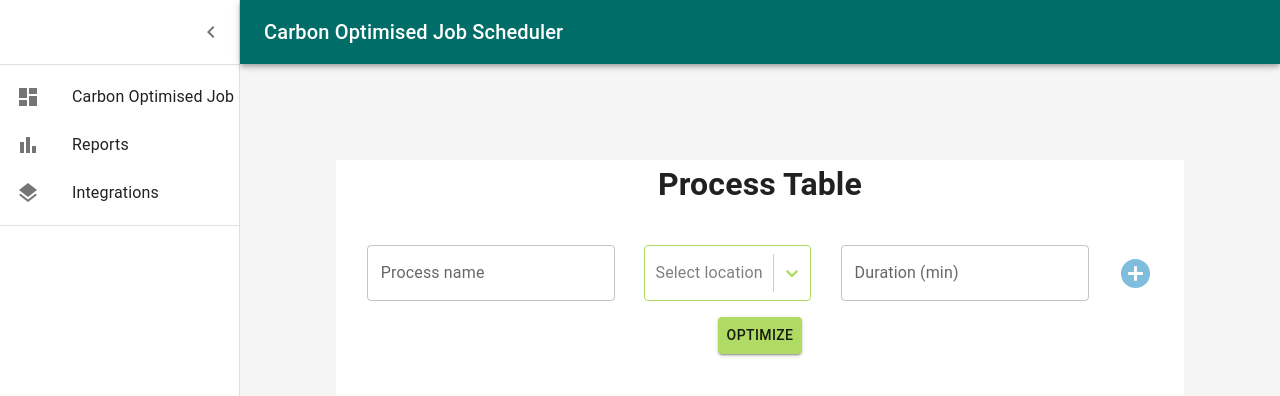
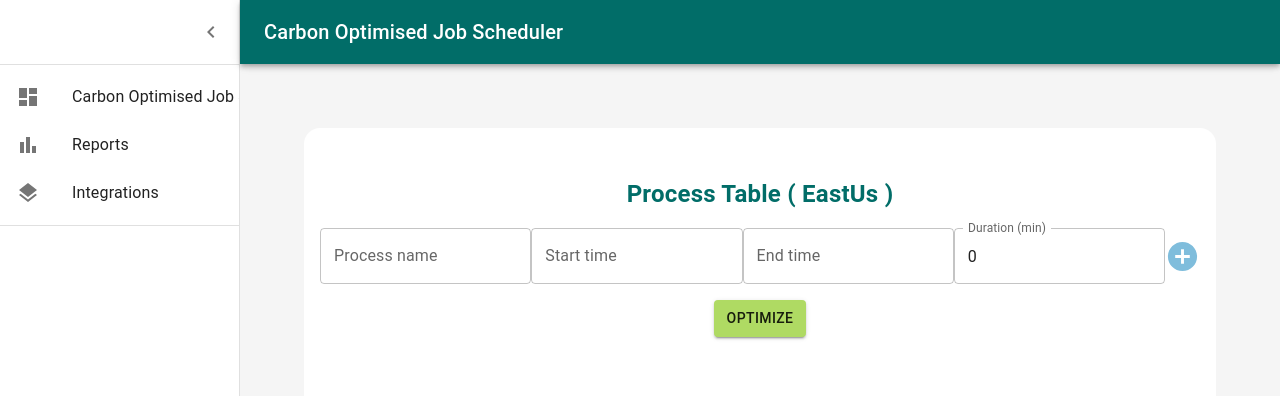
Before and after one commit to kamleshkshirsagar/carbonprocessoptimizer, a React (Create React App) app in the folder frontend/: page / in a window 1280 px wide. Shown: the top 396 px of the page. Built offline with nearby package versions, Linux system fonts and the light colour scheme.

Commit message:
Add new gant chart to the processList

```diff
--- a/frontend/package.json
+++ b/frontend/package.json
@@ -7,6 +7,7 @@
     "@emotion/styled": "^11.10.4",
     "@mui/icons-material": "^5.10.9",
     "@mui/material": "^5.10.9",
+    "@mui/x-date-pickers": "^5.0.4",
     "@testing-library/jest-dom": "^5.16.5",
     "@testing-library/react": "^13.4.0",
     "@testing-library/user-event": "^13.5.0",
@@ -14,9 +15,11 @@
     "@types/node": "^16.11.64",
     "@types/react": "^18.0.21",
     "@types/react-dom": "^18.0.6",
+    "dayjs": "^1.11.5",
     "material-ui": "^0.20.2",
     "react": "^18.2.0",
     "react-dom": "^18.2.0",
+    "react-google-charts": "^4.0.0",
     "react-scripts": "5.0.1",
     "typescript": "^4.8.4",
     "web-vitals": "^2.1.4"
--- a/frontend/src/processForm.component.tsx
+++ b/frontend/src/processForm.component.tsx
@@ -1,18 +1,11 @@
 import React, { useState } from "react";
-import Select from "react-select";
+import { TimePicker } from "@mui/x-date-pickers/TimePicker";
 import { Button, InputBase, TextField } from "@mui/material";
-import { string, object, number } from "yup";
 import { useFormik } from "formik";
 import AddCircleIcon from "@mui/icons-material/AddCircle";
+import { AdapterDayjs } from "@mui/x-date-pickers/AdapterDayjs";
+import { LocalizationProvider } from "@mui/x-date-pickers/LocalizationProvider";
 import { Process } from "./processTable.component";
-
-const LocationOptions = [
-  { name: "East US", value: "eastus" },
-  {
-    name: "Western Europe",
-    value: "westeurope",
-  },
-];
 
 interface ProcessFormProps {
   addProcess: (values: Process) => void;
@@ -20,23 +13,20 @@ interface ProcessFormProps {
 
 export const ProcessForm = ({ addProcess }: ProcessFormProps) => {
   const [name, setName] = useState("");
-  const [location, setLocation] = useState("");
-  const [duration, setDuration] = useState("");
-
-  const validationSchema = object().shape({
-    type: string().required("Required!"),
-    location: string().required("Required!"),
-    duration: number().required().moreThan(0),
-  });
+  const [startTime, setStartTime] = useState(null);
+  const [endTime, setEndTime] = useState(null);
+  const [dependencies, setDependencies] = useState(null);
+  const [duration, setDuration] = useState(0);
 
   const formik = useFormik({
     enableReinitialize: true,
     initialValues: {
       name: name,
-      location: location,
+      startTime: startTime,
+      endTime: endTime,
+      dependencies: dependencies,
       duration: duration,
     },
-    validationSchema: validationSchema,
     onSubmit: (values) => {
       // console.log("values", values);
     },
@@ -48,53 +38,39 @@ export const ProcessForm = ({ addProcess }: ProcessFormProps) => {
           display: "flex",
           flexDirection: "row",
           backgroundColor: "white",
-          alignItems: "center",
-          justifyContent: "space-around",
+          justifyContent: "space-between",
           margin: "1rem",
         }}
       >
         <TextField
-          style={{
-            fontSize: "12px",
-          }}
           label="Process name"
           placeholder="Enter process name"
           value={formik.values.name}
           onChange={(e) => setName(e.target.value)}
         ></TextField>
-        <Select
-          placeholder="Select location"
-          styles={{
-            control: (provided) => ({
-              ...provided,
-              borderColor: "#AFDA63",
-              minHeight: "3.5rem",
-            }),
-            dropdownIndicator: (provided) => ({
-              ...provided,
-              color: "#AFDA63",
-            }),
-            menuPortal: (provided) => ({ ...provided, zIndex: 9999 }),
-            menu: (base) => ({
-              ...base,
-              width: "max-content",
-              color: "#AFDA63",
-              minWidth: "50%",
-            }),
-          }}
-          options={LocationOptions}
-          getOptionValue={(option) => option.value}
-          getOptionLabel={(option) => option.name}
-          onChange={(selectedValues: any) => {
-            setLocation(selectedValues.value);
-          }}
-        />
+        <LocalizationProvider dateAdapter={AdapterDayjs}>
+          <TimePicker
+            label="Start time"
+            views={["hours"]}
+            renderInput={(params) => <TextField {...params} />}
+            value={formik.values.startTime}
+            onChange={(newValue) => setStartTime(newValue)}
+          ></TimePicker>
+          <TimePicker
+            label="End time"
+            views={["hours"]}
+            renderInput={(params) => <TextField {...params} />}
+            value={formik.values.endTime}
+            onChange={(newValue) => setEndTime(newValue)}
+          ></TimePicker>{" "}
+        </LocalizationProvider>
         <TextField
           id="duration"
+          type="number"
           label="Duration (min)"
           placeholder="Enter duration in minutes"
           value={formik.values.duration}
-          onChange={(e) => setDuration(e.target.value)}
+          onChange={(e) => setDuration(Number(e.target.value))}
         />
         <AddCircleIcon
           fontSize="large"
--- a/frontend/src/processList.component.tsx
+++ b/frontend/src/processList.component.tsx
@@ -1,69 +1,106 @@
 import React, { useState } from "react";
 import Typography from "@mui/material/Typography";
-import { Slider, TextField } from "@mui/material";
 import { Process } from "./processTable.component";
-import { useFormikContext } from "formik";
+import { animated, useTrail } from "react-spring";
+import { Chart } from "react-google-charts";
+import dayjs from "dayjs";
 
 interface ProcessListProps {
   processes: Process[];
 }
+const columns = [
+  { type: "string", label: "Process Index" },
+  { type: "string", label: "Process Name" },
+  { type: "date", label: "Start Date" },
+  { type: "date", label: "End Date" },
+  { type: "number", label: "Duration" },
+  { type: "number", label: "Percent Complete" },
+  { type: "string", label: "Dependencies" },
+];
+
+function daysToMilliseconds(days: number) {
+  return days * 24 * 60 * 60 * 1000;
+}
+
+// const rows = [
+//   [
+//     "1",
+//     "Find sources",
+//     new Date(2015, 0, 1),
+//     new Date(2015, 0, 5),
+//     null,
+//     100,
+//     null,
+//   ],
+//   [
+//     "Write",
+//     "Write paper",
+//     null,
+//     new Date(2015, 0, 9),
+//     daysToMilliseconds(3),
+//     25,
+//     "1,Outline",
+//   ],
+//   [
+//     "Cite",
+//     "Create bibliography",
+//     null,
+//     new Date(2015, 0, 7),
+//     daysToMilliseconds(1),
+//     20,
+//     "1",
+//   ],
+//   [
+//     "Complete",
+//     "Hand in paper",
+//     null,
+//     new Date(2015, 0, 10),
+//     daysToMilliseconds(1),
+//     0,
+//     "Cite,Write",
+//   ],
+//   [
+//     "Outline",
+//     "Outline paper",
+//     null,
+//     new Date(2015, 0, 6),
+//     daysToMilliseconds(1),
+//     100,
+//     "1",
+//   ],
+// ];
 
 export const ProcessList = ({ processes }: ProcessListProps) => {
-  const handleInputChange = (event: any) => {
-    const newValue = event.target.value;
-    // const newDefaultProcesses = defaultProcesses.map((process, index) => {
-    //   console.log(index);
-    //   console.log(event.target.id);
-    //   if (index === event.target.id) {
-    //     process.duration = newValue;
-    //     return process;
-    //   } else return process;
-    // });
-    // console.log("newDefaultProcesses", newDefaultProcesses);
-    // setDefaultProcesses(newDefaultProcesses);
+  const options = {
+    height: 275,
+    gantt: {
+      defaultStartDateMillis: new Date().toLocaleTimeString(),
+    },
   };
+  const rows = processes.map((process, index) => {
+    return [
+      index.toString(),
+      process.name,
+      dayjs(process.startTime).toDate(),
+      dayjs(process.endTime).toDate(),
+      process.duration * 60 * 1000,
+      100,
+      process.dependencies,
+    ];
+  });
+  const data = [columns, ...rows];
+
   return (
-    <div style={{ display: "flex", flexDirection: "column", margin: "1rem" }}>
-      {processes.map((process: Process, index) => (
-        <div style={{ display: "flex" }}>
-          <div style={{ display: "flex", flexDirection: "column", flex: "2" }}>
-            <Typography id="duration-slider">{process.name}</Typography>
-            <Slider
-              id={index.toString()}
-              value={Number(process.duration)}
-              onChange={handleInputChange}
-              aria-labelledby="duration-slider"
-            >
-              {process.duration}
-            </Slider>
-          </div>
-          <TextField
-            id={index.toString()}
-            value={Number(process.duration)}
-            style={{
-              border: "1px solid #979797",
-              borderRadius: "5px",
-              backgroundColor: "#FFFFFF",
-              width: "5rem",
-              color: "blue",
-              marginLeft: "1rem",
-            }}
-            onChange={handleInputChange}
-            inputProps={{
-              style: {
-                color: "#016D68",
-                fontSize: "14px",
-                textAlign: "center",
-              },
-              min: 0,
-              step: 1,
-              max: 240,
-              type: "number",
-              "aria-labelledby": "duration-slider",
-            }}
-          ></TextField>
-        </div>
-      ))}
-    </div>
+    <>
+      {rows.length > 0 && (
+        <Chart
+          chartType="Gantt"
+          width="100%"
+          height="100%"
+          options={options}
+          data={data}
+        />
+      )}
+    </>
   );
 };
--- a/frontend/src/processTable.component.tsx
+++ b/frontend/src/processTable.component.tsx
@@ -7,8 +7,10 @@ import { ProcessList } from "./processList.component";
 
 export interface Process {
   name: string;
-  duration: string;
-  location?: string;
+  duration: number;
+  startTime: string | null;
+  endTime: string | null;
+  dependencies: string[] | null;
 }
 
 const theme = createTheme({
@@ -27,7 +29,6 @@ export const ProcessTable = () => {
 
   const handleAddProcess = (values: Process) => {
     setProcesses([...processes, values]);
-    console.log("processes", processes);
   };
 
   console.log("processes", processes);
@@ -39,12 +40,29 @@ export const ProcessTable = () => {
   return (
     <ThemeProvider theme={theme}>
       <div
-        style={{ margin: "6rem", backgroundColor: "white", minHeight: "80vh" }}
+        style={{
+          display: "flex",
+          flexDirection: "column",
+          alignItems: "center",
+          margin: "4rem",
+          backgroundColor: "white",
+          minHeight: "80vh",
+          borderRadius: "16px",
+        }}
       >
-        <h1 style={{ textAlign: "center" }}>Process Table</h1>
+        <Typography
+          style={{
+            textAlign: "center",
+            paddingTop: "3rem",
+            fontSize: "24px",
+            fontWeight: "bold",
+            color: "#016D68",
+          }}
+        >
+          Process Table ( EastUs )
+        </Typography>
         <ProcessList processes={processes} />
         <ProcessForm addProcess={handleAddProcess} />
-        <div style={{ display: "flex", justifyContent: "center" }}>
         <Button
           sx={{ width: "10%", textAlign: "center" }}
           variant="contained"
@@ -55,7 +73,6 @@ export const ProcessTable = () => {
           Optimize
         </Button>
       </div>
-      </div>
     </ThemeProvider>
   );
 };
```
Also changed, not shown: 1 other file (tests, documents, lock files or other folders). Lines whose indentation alone changed are shown as unchanged.
